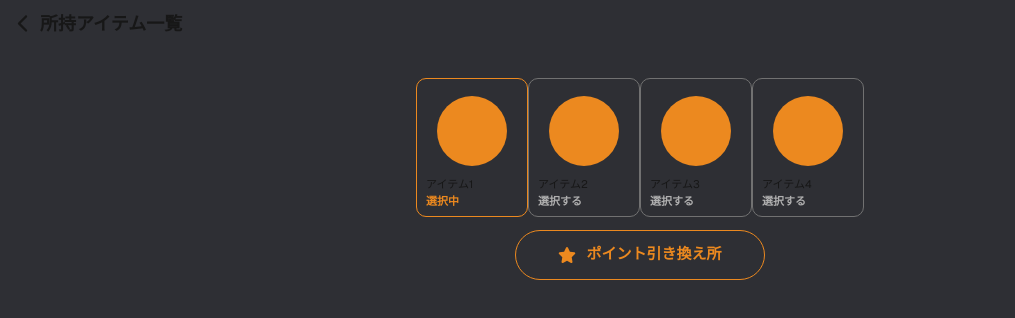
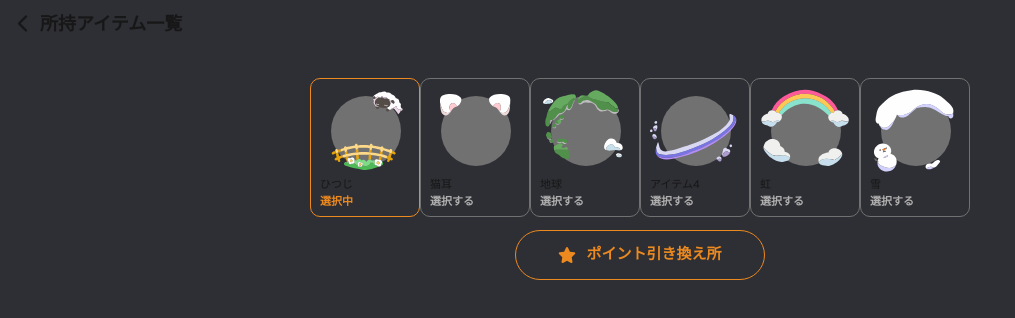
Before and after one commit to hakyukawa/frist_chat_next, a Next.js app in the folder hakyukawa-next/: page /itemList in a window 1280 px wide. Shown: the top 318 px of the page, without its empty margins (0-1015 px from the left). Built offline with nearby package versions, Linux system fonts and the light colour scheme.

Commit message:
[update]contextでItemListを管理 profile ItemListに実際存在するItemを使用するように変更

```diff
--- a/hakyukawa-next/src/app/itemList/page.tsx
+++ b/hakyukawa-next/src/app/itemList/page.tsx
@@ -3,22 +3,15 @@
 import Header from "@/components/common/Header";
 import Item from "@/components/common/Item";
 import { FaStar } from "react-icons/fa6";
-import { useState } from "react";
-
-interface ItemType {
-    name: string;
-    selected: boolean;
-}
+import { useItemContext } from "@/context/ItemContext";
+import Link from "next/link";
 
 export default function ItemList() {
-    const [itemList, setItemList] = useState<ItemType[]>([
-        { name: "アイテム1", selected: true },
-        { name: "アイテム2", selected: false },
-        { name: "アイテム3", selected: false },
-        { name: "アイテム4", selected: false },
-    ]);
+    const { itemList, setItemList } = useItemContext();
 
-    const handleItemClick = (index: number) => {
+    const handleItemClick = (index: number, image: string) => {
+        console.log(`クリックされた画像: ${image}`);
+        localStorage.setItem("selectedItemImage", image);
         setItemList(
             itemList.map((item, i) => ({
                 ...item,
@@ -35,16 +28,20 @@ export default function ItemList() {
                     {itemList.map((item, index) => (
                         <Item
                             key={index}
+                            image={item.image}
                             name={item.name}
                             selected={item.selected}
-                            onClick={() => handleItemClick(index)}
+                            onClick={() => handleItemClick(index, item.image)}
                         />
                     ))}
                 </div>
-                <button className="w-[250px] h-[50px] rounded-[40px] mx-[auto] border border-main mt-5 text-[1.5rem] !text-main font-semibold flex items-center justify-center">
+                <Link
+                    href="/pointexChange"
+                    className="w-[250px] h-[50px] rounded-[40px] mx-[auto] border border-main mt-5 text-[1.5rem] !text-main font-semibold flex items-center justify-center"
+                >
                     <FaStar size="18px" className="mr-4" />
                     <p>ポイント引き換え所</p>
-                </button>
+                </Link>
             </div>
         </>
     );
--- a/hakyukawa-next/src/app/layout.tsx
+++ b/hakyukawa-next/src/app/layout.tsx
@@ -1,5 +1,6 @@
 import type { Metadata } from "next";
 import { Geist, Geist_Mono } from "next/font/google";
+import { ItemProvider } from "@/context/ItemContext";
 import "@/styles/globals.css";
 
 const geistSans = Geist({
@@ -24,7 +25,9 @@ export default function RootLayout({
 }>) {
     return (
         <html lang="ja" className={`${geistSans.variable} ${geistMono.variable}`}>
-            <body className="antialiased">{children}</body>
+            <body className="antialiased">
+                <ItemProvider>{children}</ItemProvider>
+            </body>
         </html>
     );
 }
--- a/hakyukawa-next/src/app/profile/page.tsx
+++ b/hakyukawa-next/src/app/profile/page.tsx
@@ -5,21 +5,12 @@ import SeeAll from "@/components/common/SeeAll";
 import Item from "@/components/common/Item";
 import { useState, useEffect } from "react";
 import { useProfile } from "@/hooks/useProfile";
-
-interface ItemType {
-    name: string;
-    selected: boolean;
-}
+import { useItemContext } from "@/context/ItemContext";
 
 export default function Profile() {
     const { data: user } = useProfile();
+    const { itemList, setItemList } = useItemContext();
     const [name, setName] = useState<string>("");
-    const [itemList, setItemList] = useState<ItemType[]>([
-        { name: "アイテム1", selected: true },
-        { name: "アイテム2", selected: false },
-        { name: "アイテム3", selected: false },
-        { name: "アイテム4", selected: false },
-    ]);
 
     useEffect(() => {
         setName(user?.user_name || "");
@@ -27,7 +18,8 @@ export default function Profile() {
 
     useEffect(() => {}, [name]);
 
-    const handleItemClick = (index: number) => {
+    const handleItemClick = (index: number, image: string) => {
+        console.log(`クリックされた画像: ${image}`);
         setItemList(
             itemList.map((item, i) => ({
                 ...item,
@@ -35,7 +27,6 @@ export default function Profile() {
             }))
         );
     };
-    console.log(user);
 
     return (
         <>
@@ -85,9 +76,10 @@ export default function Profile() {
                     {itemList.slice(0, 3).map((item, index) => (
                         <Item
                             key={index}
+                            image={item.image}
                             name={item.name}
                             selected={item.selected}
-                            onClick={() => handleItemClick(index)}
+                            onClick={() => handleItemClick(index, item.image)}
                         />
                     ))}
                 </div>
--- a/hakyukawa-next/src/components/common/Item.tsx
+++ b/hakyukawa-next/src/components/common/Item.tsx
@@ -1,10 +1,13 @@
+import Image from "next/image";
+
 interface Item {
-    name: string;
     selected: boolean;
     onClick?: () => void;
+    name: string;
+    image: string;
 }
 
-export default function Item({ name, selected, onClick }: Item) {
+export default function Item({ name, selected, onClick, image }: Item) {
     return (
         <button
             className={`border rounded-[10px] px-[9px] py-[7px] mt-6 text-left ${
@@ -12,7 +15,16 @@ export default function Item({ name, selected, onClick }: Item) {
             }`}
             onClick={onClick}
         >
-            <div className="bg-main w-[70px] h-[70px] mx-[11px] my-[10px] rounded-full"></div>
+            <div className="relative w-[90px] h-[90px] rounded-full">
+                <div className="bg-border w-[70px] h-[70px] mx-[11px] my-[10px] rounded-full absolute"></div>
+                <Image
+                    src={image}
+                    alt={name}
+                    width={100}
+                    height={100}
+                    className="absolute top-0 left-0"
+                />
+            </div>
             <div className="text-[1.1rem]">
                 <p>{name}</p>
                 <p className={`font-bold ${selected ? "text-main" : "text-subText"}`}>
--- /dev/null
+++ b/hakyukawa-next/src/context/ItemContext.tsx
@@ -0,0 +1,39 @@
+"use client";
+
+import { createContext, useContext, useState, ReactNode } from "react";
+
+interface ItemType {
+    name: string;
+    selected: boolean;
+    image: string;
+}
+
+interface ItemContextType {
+    itemList: ItemType[];
+    setItemList: (items: ItemType[]) => void;
+}
+
+const ItemContext = createContext<ItemContextType | undefined>(undefined);
+
+export function ItemProvider({ children }: { children: ReactNode }) {
+    const [itemList, setItemList] = useState<ItemType[]>([
+        { name: "ひつじ", selected: true, image: "/img/iconDecor010.svg" },
+        { name: "猫耳", selected: false, image: "/img/iconDecor011.svg" },
+        { name: "地球", selected: false, image: "/img/iconDecor012.svg" },
+        { name: "アイテム4", selected: false, image: "/img/iconDecor013.svg" },
+        { name: "虹", selected: false, image: "/img/iconDecor014.svg" },
+        { name: "雪", selected: false, image: "/img/iconDecor015.svg" },
+    ]);
+
+    return (
+        <ItemContext.Provider value={{ itemList, setItemList }}>{children}</ItemContext.Provider>
+    );
+}
+
+export function useItemContext() {
+    const context = useContext(ItemContext);
+    if (!context) {
+        throw new Error("useItemContext must be used within an ItemProvider");
+    }
+    return context;
+}
```
